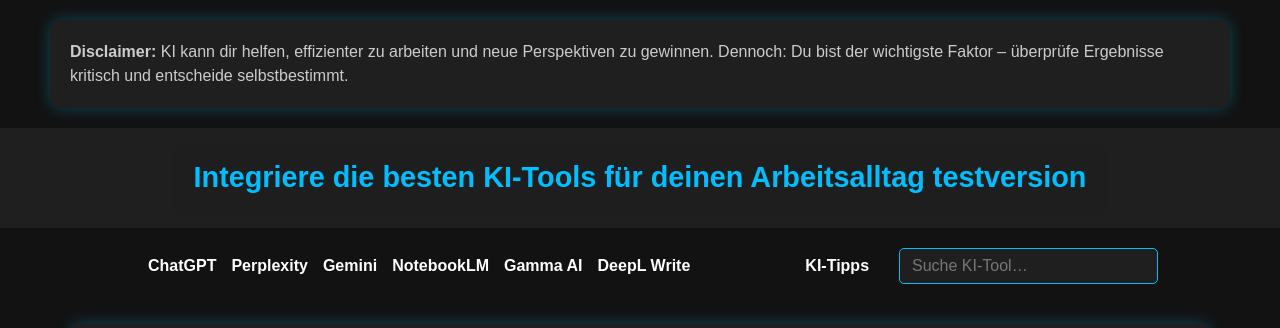
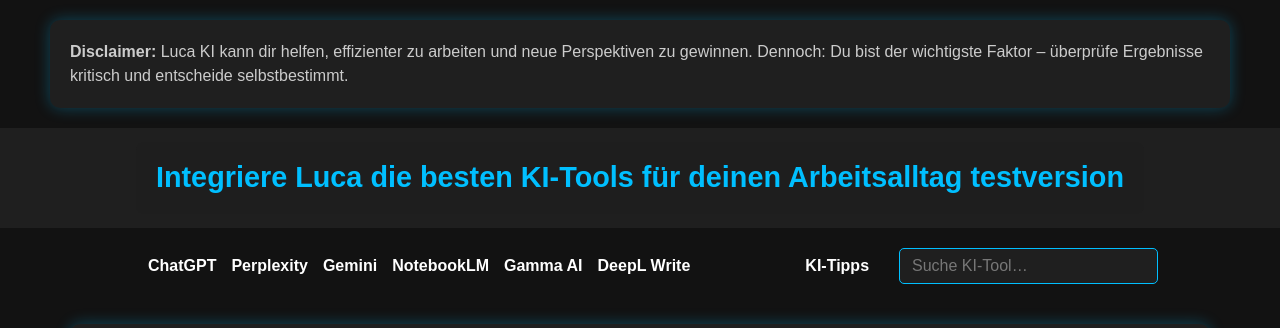
Before and after one commit to lucawe5/ki-website-luca, a plain HTML site: page index.html in a window 1280 px wide. Shown: the top 328 px of the page. Drawn offline with Linux system fonts and the light colour scheme.

Commit message:
Update index.html

```diff
--- a/index.html
+++ b/index.html
@@ -248,11 +248,11 @@
 
   <!-- Disclaimer -->
   <div class="disclaimer">
-    <p><strong>Disclaimer:</strong> KI kann dir helfen, effizienter zu arbeiten und neue Perspektiven zu gewinnen. Dennoch: Du bist der wichtigste Faktor – überprüfe Ergebnisse kritisch und entscheide selbstbestimmt.</p>
+    <p><strong>Disclaimer:</strong> Luca KI kann dir helfen, effizienter zu arbeiten und neue Perspektiven zu gewinnen. Dennoch: Du bist der wichtigste Faktor – überprüfe Ergebnisse kritisch und entscheide selbstbestimmt.</p>
   </div>
 
   <header>
-    <h1>Integriere die besten KI-Tools für deinen Arbeitsalltag testversion</h1>
+    <h1>Integriere Luca die besten KI-Tools für deinen Arbeitsalltag testversion</h1>
   </header>
 
   <div class="nav-search">
```
